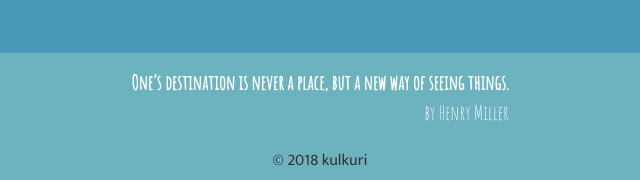
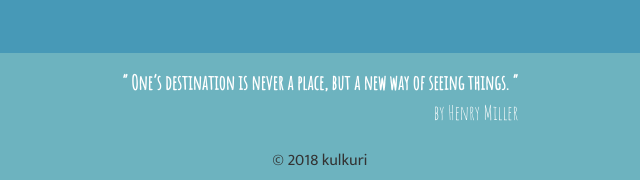
Before and after one commit to suusan11/Hello-World, a website: page index.html in a window 1280 px wide. Shown: the part 2635-2815 px from the top of the page, 320-960 px from the left. Drawn offline with Linux system fonts and the light colour scheme; a web font is replaced by a local one.

Commit message:
added quotation

```diff
--- a/index.html
+++ b/index.html
@@ -135,7 +135,7 @@
 
     <footer>
         <div class="footer__inner">
-            <p>One’s destination is never a place, but a new way of seeing things.</p>
+            <p><span>&ldquo;</span> One’s destination is never a place, but a new way of seeing things. <span>&rdquo;</span></p>
             <p>by Henry Miller</p>
         </div>
         <p>&copy; 2018 kulkuri</p>
```
